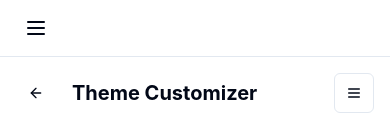
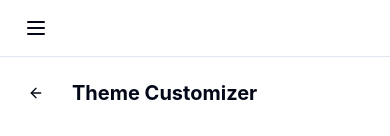
Before and after one commit to akdo3/taskwhisper, a React (Vite) app: page /theme in a window 390 px wide. Shown: the top 136 px of the page. Built offline with nearby package versions, Linux system fonts and the light colour scheme.

Commit message:
Remove button from UI
[skip gpt_engineer]

```diff
--- a/src/pages/ThemeCustomizer.tsx
+++ b/src/pages/ThemeCustomizer.tsx
@@ -1,13 +1,12 @@
 import { useState } from 'react';
 import { Link } from 'react-router-dom';
-import { ArrowLeft, Copy, Menu, Eye } from 'lucide-react';
+import { ArrowLeft, Copy, Eye } from 'lucide-react';
 import { Button } from '@/components/ui/button';
 import { Card } from '@/components/ui/card';
 import { Tabs, TabsContent, TabsList, TabsTrigger } from '@/components/ui/tabs';
 import { useTheme } from '@/components/ThemeProvider';
 import { toast } from 'sonner';
 import { CustomThemeForm } from '@/components/theme/CustomThemeForm';
-import { Sheet, SheetContent, SheetTrigger } from "@/components/ui/sheet";
 import { NavigationMenu } from '@/components/NavigationMenu';
 import { ThemeGallery } from '@/components/theme/ThemeGallery';
 
@@ -68,16 +67,6 @@ export default function ThemeCustomizer() {
             <h1 className="text-xl sm:text-2xl font-bold">Theme Customizer</h1>
           </div>
           <div className="flex gap-2 items-center">
-            <Sheet>
-              <SheetTrigger asChild>
-                <Button variant="outline" size="icon" className="sm:hidden">
-                  <Menu className="h-4 w-4" />
-                </Button>
-              </SheetTrigger>
-              <SheetContent side="right" className="w-[300px] sm:w-[400px]">
-                <NavigationMenu />
-              </SheetContent>
-            </Sheet>
             <Button onClick={exportTheme} variant="outline" className="hidden sm:flex">
               <Copy className="h-4 w-4 mr-2" />
               Export Theme
```
